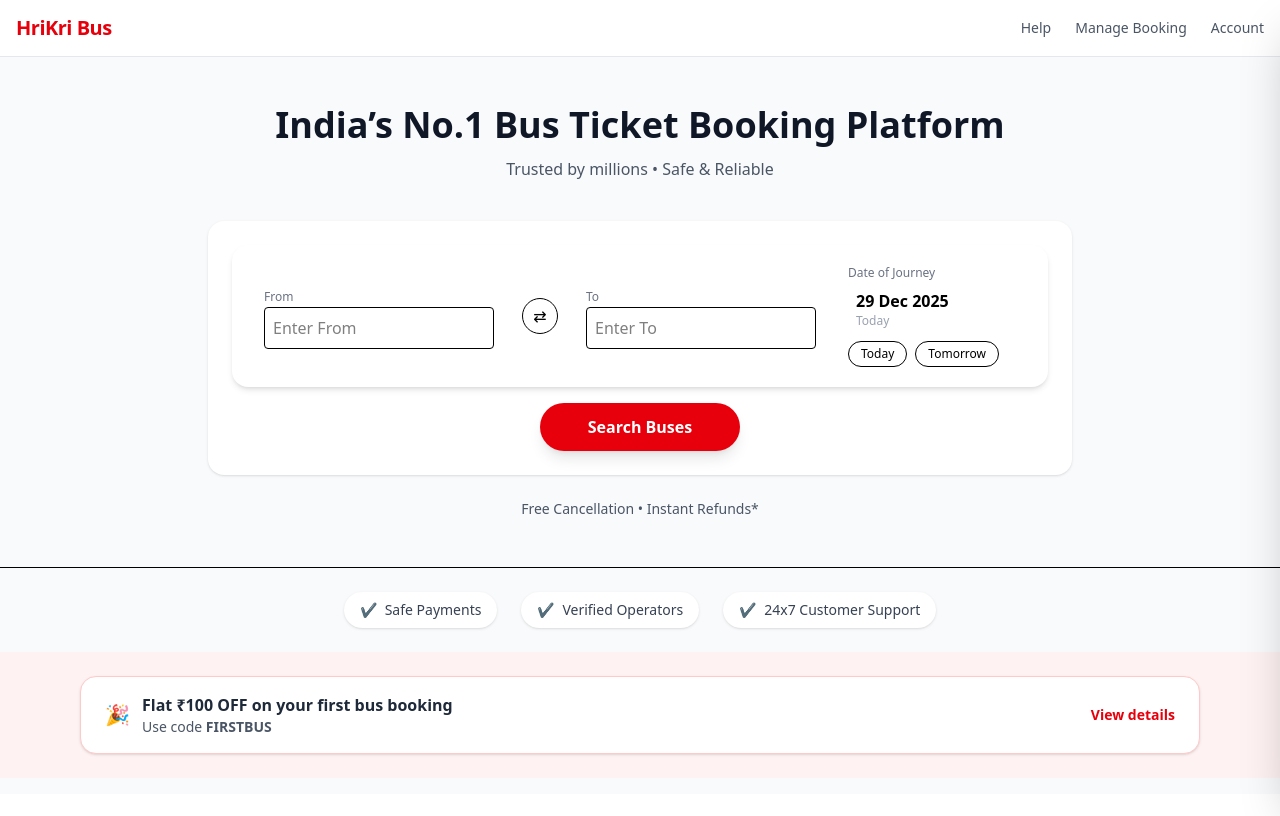
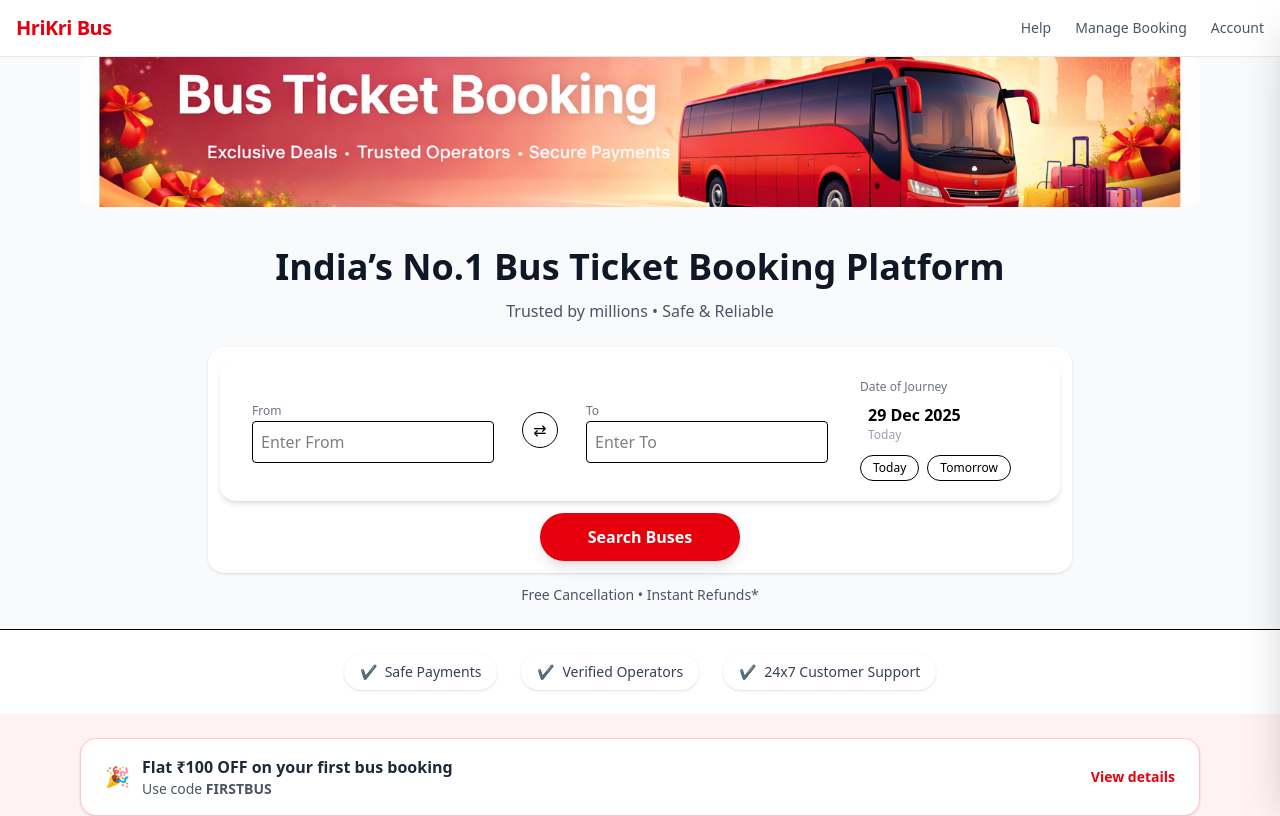
Before and after one commit to anmolbansal08/bus-booking-mern, a React (Vite) app in the folder frontend-vite/: page / in a window 1280 px wide. Shown: the top 816 px of the page. Built offline with nearby package versions, Linux system fonts and the light colour scheme.

Commit message:
add banner,remove extra white space

```diff
--- a/frontend-vite/src/App.jsx
+++ b/frontend-vite/src/App.jsx
@@ -9,13 +9,14 @@ import BusListPage from "./pages/BusListPage";
 import PassengerInfo from "./pages/PassengerInfo";
 import BookingSuccess from "./pages/BookingSuccess";
 import Payment from "./pages/Payment";
+import Home from "./components/Home";
 export default function App() {
   return (
         <div className="min-h-screen bg-gray-50">
     <BrowserRouter>
       <Navbar />
       <Routes>
-        <Route path="/" element={<Search />} />
+        <Route path="/" element={<Home />} />
         <Route path="/buses" element={<BusListPage />} />
         <Route path="/seats/:busId" element={<SeatSelect />} />
         <Route path="/login" element={<Login />} />
--- /dev/null
+++ b/frontend-vite/src/components/Home.jsx
@@ -0,0 +1,12 @@
+import SearchBar from "../pages/Search";
+import HomeBanner from "./HomeBanner";
+
+export default function Home() {
+  return (
+    <>
+      <HomeBanner />
+      <SearchBar />
+      {/* other home sections */}
+    </>
+  );
+}
--- /dev/null
+++ b/frontend-vite/src/components/HomeBanner.jsx
@@ -0,0 +1,15 @@
+import banner from "../assets/banner.jpg";
+
+export default function HomeBanner() {
+  return (
+<div className="w-full max-w-6xl mx-auto mb-4 px-4">
+  <div className="relative rounded-xl overflow-hidden bg-gray-100">
+    <img
+      src={banner}
+      alt="Festival Sale"
+      className="w-full h-[150px] object-cover"
+    />
+  </div>
+</div>
+  );
+}
--- a/frontend-vite/src/pages/Search.jsx
+++ b/frontend-vite/src/pages/Search.jsx
@@ -98,8 +98,8 @@ const saveRecentSearch = () => {
 };
   return (
     <>
-  <div className="bg-gray-50 py-12">
-    <div className="max-w-6xl mx-auto px-4 text-center mb-10">
+  <div className="bg-gray-50 py-6">
+    <div className="max-w-6xl mx-auto px-4 text-center mb-6">
       <h1 className="text-3xl md:text-4xl font-bold text-gray-900">
         India’s No.1 Bus Ticket Booking Platform
       </h1>
@@ -111,7 +111,7 @@ const saveRecentSearch = () => {
 
     {/* EXISTING SEARCH CARD – UNCHANGED */}
     <div className="max-w-4xl mx-auto px-4">
-      <div className="bg-white rounded-2xl shadow p-6">
+      <div className="bg-white rounded-2xl shadow p-3">
         {/* 🔽 KEEP YOUR EXISTING SEARCH JSX HERE EXACTLY */}
               {/* MAIN SEARCH PILL */}
       <div className="bg-white rounded-2xl shadow-md px-4 py-3">
@@ -211,7 +211,7 @@ const saveRecentSearch = () => {
         </div>
       </div>
       {/* CTA */}
-      <div className="flex justify-center mt-4">
+      <div className="flex justify-center mt-3">
         <button
           onClick={search}
           className="
@@ -229,12 +229,12 @@ const saveRecentSearch = () => {
       </div>
     </div>
 
-    <div className="mt-6 text-center text-sm text-gray-600">
+    <div className="mt-3 text-center text-sm text-gray-600">
       Free Cancellation • Instant Refunds*
     </div>
   </div>
   {/* TRUST STRIP */}
-<div className="bg-gray-50 border-t">
+<div className="bg-white border-t">
     <div className="max-w-6xl mx-auto px-4 py-6 flex flex-col md:flex-row justify-center gap-6 text-sm text-gray-700">
 <div className="flex items-center gap-2 px-4 py-2 bg-white rounded-full shadow-sm">      <span className="text-green-600">✔</span>
       <span>Safe Payments</span>
@@ -276,7 +276,7 @@ const saveRecentSearch = () => {
 </div>
 {/* RECENTLY SEARCHED */}
 {recentSearches.length > 0 && (
-<div className="bg-gray-50 py-10">
+<div className="bg-gray-50 py-6">
       <div className="max-w-6xl mx-auto px-4">
       <h2 className="text-xl font-semibold text-gray-800 mb-6">
         Recently Searched
@@ -309,7 +309,7 @@ const saveRecentSearch = () => {
   </div>
 )}
 {/* POPULAR ROUTES */}
-<div className="bg-white py-12 mt-4">  <div className="max-w-6xl mx-auto px-4">
+<div className="bg-white py-8 mt-0">  <div className="max-w-6xl mx-auto px-4">
     <h2 className="text-xl font-semibold text-gray-800 mb-6">
       Popular Routes
     </h2>
```
Also changed, not shown: frontend-vite/src/assets/banner.jpg (added), 1 other file (tests, documents, lock files or other folders).
